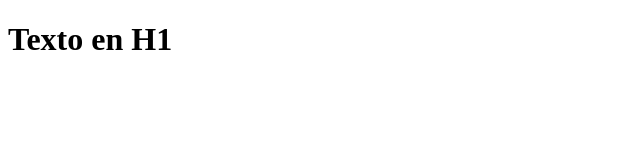
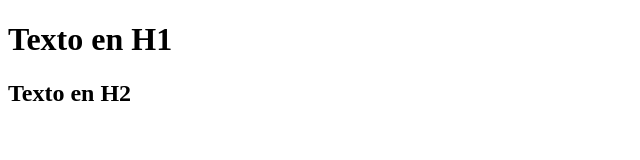
Before and after one commit to g3rmanikus/Hola-Mundo, a plain HTML site: page index.html in a window 1280 px wide. Shown: the whole page, without its empty margins (0-640 px from the left). Drawn offline with Linux system fonts and the light colour scheme.

Commit message:
agrego texto en h2 desde la pagina de git
vamos a ver si lo hace

```diff
--- a/index.html
+++ b/index.html
@@ -9,5 +9,8 @@
 <body>
     <title>"Aqui titulo Hola Mundo en git desde pc"</title>
     <h1>Texto en H1</h1>
+
+
+    <h2>Texto en H2</h2>
 </body>
 </html>
```
